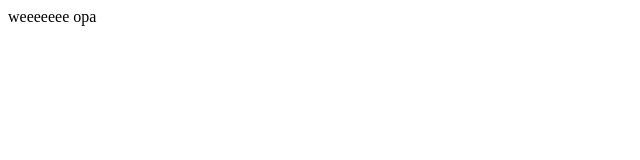
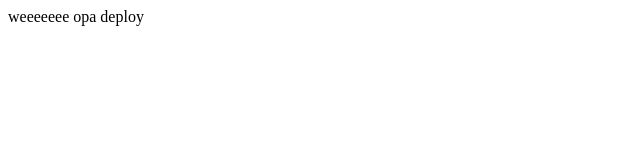
Before and after one commit to angreh/teste-workflow, a plain HTML site: page index.html in a window 1280 px wide. Shown: the full height of the page, 0-640 px from the left. Drawn offline with Linux system fonts and the light colour scheme.

Commit message:
test and build

```diff
--- a/index.html
+++ b/index.html
@@ -1,5 +1,5 @@
 <html>
   <body>
-    weeeeeee opa
+    weeeeeee opa deploy
   </body>
 </html>
```
Also changed, not shown: 1 other file.
